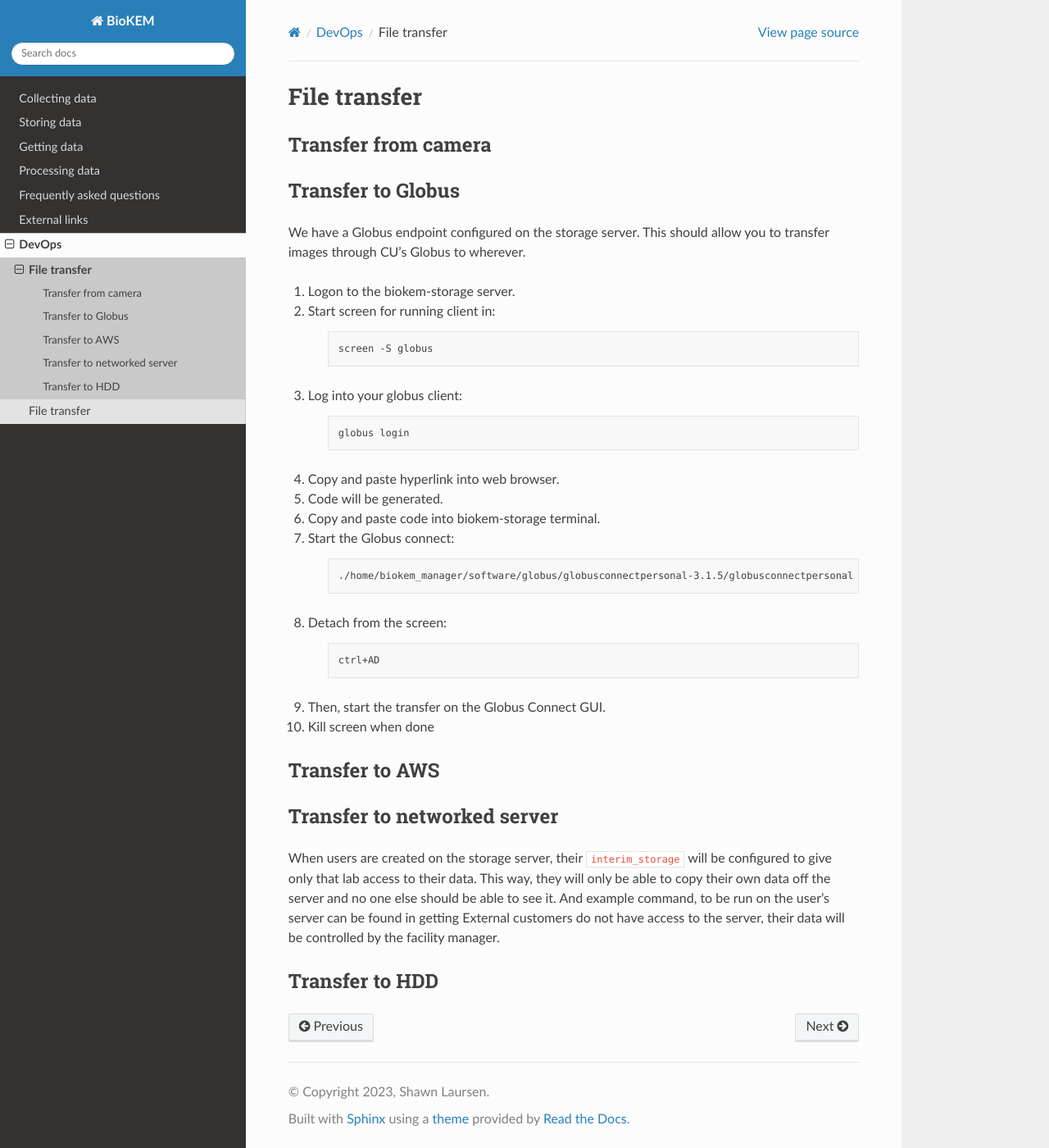
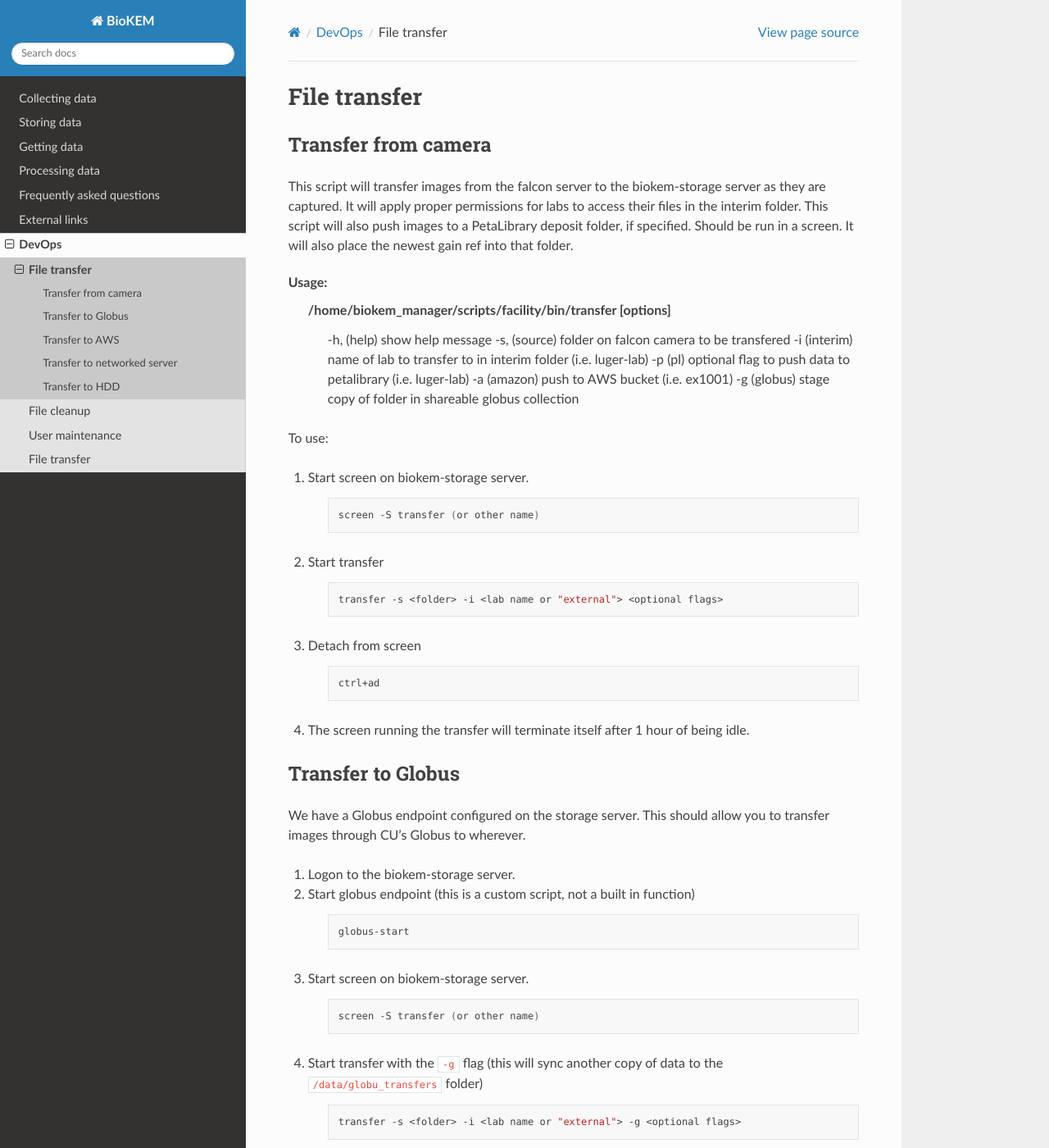
Before and after one commit to CU-BioKEM/user-guide, a Sphinx documentation site: the page built from docs/source/devops/file_transfer.rst, in a window 1280 px wide and 1400 px high. Shown: the whole window at 82% size. Built offline with Sphinx 7.4.7 and the Read the Docs theme 2.0.0, drawn with Linux system fonts in a browser that asks for light colours; pages that are not in the unit, such as notebooks, are missing from menus; some of the changed text lies outside the part shown.

Commit message:
updated globus and friends

```diff
--- a/docs/source/devops/file_transfer.rst
+++ b/docs/source/devops/file_transfer.rst
@@ -3,6 +3,43 @@ File transfer
 
 Transfer from camera
 ~~~~~~~~~~~~~~~~~~~~
+This script will transfer images from the falcon server to
+the biokem-storage server as they are captured. It will apply
+proper permissions for labs to access their files in the
+interim folder. This script will also push images to a PetaLibrary
+deposit folder, if specified. Should be run in a screen. It will
+also place the newest gain ref into that folder.
+
+Usage:
+  /home/biokem_manager/scripts/facility/bin/transfer [options]
+      -h,   (help)    show help message
+      -s,   (source)  folder on falcon camera to be transfered
+      -i    (interim) name of lab to transfer to in interim folder (i.e. luger-lab)
+      -p    (pl)      optional flag to push data to petalibrary (i.e. luger-lab)
+      -a    (amazon)  push to AWS bucket (i.e. ex1001)
+      -g    (globus)  stage copy of folder in shareable globus collection
+
+To use:
+
+#. Start screen on biokem-storage server.
+
+    .. code-block:: bash
+
+      screen -S transfer (or other name)
+
+#. Start transfer
+
+    .. code-block:: bash
+
+      transfer -s <folder> -i <lab name or "external"> <optional flags>
+
+#. Detach from screen
+
+    .. code-block:: bash
+
+      ctrl+ad
+
+#. The screen running the transfer will terminate itself after 1 hour of being idle.
 
 
 Transfer to Globus
@@ -11,39 +48,66 @@ We have a Globus endpoint configured on the storage server. This should allow
 you to transfer images through CU's Globus to wherever.
 
 #. Logon to the biokem-storage server.
-#. Start screen for running client in:
+#. Start globus endpoint (this is a custom script, not a built in function)
 
     .. code-block:: bash
 
-      screen -S globus
+      globus-start
 
-#. Log into your globus client:
+#. Start screen on biokem-storage server.
 
     .. code-block:: bash
 
-      globus login
+      screen -S transfer (or other name)
 
-#. Copy and paste hyperlink into web browser.
-#. Code will be generated.
-#. Copy and paste code into biokem-storage terminal.
-#. Start the Globus connect:
+#. Start transfer with the ``-g`` flag (this will sync another copy of data to the ``/data/globu_transfers`` folder)
 
     .. code-block:: bash
 
-      ./home/biokem_manager/software/globus/globusconnectpersonal-3.1.5/globusconnectpersonal -start &
+      transfer -s <folder> -i <lab name or "external"> -g <optional flags>
 
-#. Detach from the screen:
+#. Detach from screen
 
     .. code-block:: bash
 
-     ctrl+AD
+      ctrl+ad
 
-#. Then, start the transfer on the Globus Connect GUI.
-#. Kill screen when done
+#. Logon to `Globus <https://www.globus.org/>`_
+#. If guest collection is already set up:
+
+  #. Search ``biokem-guest``
+  #. ``Permissions``
+  #. ``Add Permissions``
+  #. Make sure path is ``/`` and add email
+
+#. If guest collection is not already set up:
+
+  #. Search collection for ``biokem-storage``
+  #. Click ``share``
+  #. ``Add Guest Collection``
+  #. Fill out and ``Create Guest Collection``
+  #. ``Add Permissions``
+  #. Put in their email and ``Add Permission``
+
+#. The users will see data as the transfer script deposits it.
+#. Once the user has gotten their data:
+
+  #. Revoke access to the endpoint using the ``Permissions`` page
+  #. End the globus enpoint
+
+      .. code-block:: bash
+
+        globus-stop
 
 
 Transfer to AWS
 ~~~~~~~~~~~~~~~
+AWS credentials are stored at ``/home/biokem_manager/scripts/facility/bin/s3_configs``.
+A new one needs to be configured for every new users. AWS transfers are handled by the ``transfer`` script:
+
+    .. code-block:: bash
+
+      transfer -s <folder> -i external -a <ex1001 or other>
 
 Transfer to networked server
 ~~~~~~~~~~~~~~~~~~~~~~~~~~~~
```
Also changed, not shown: docs/source/devops/file_cleanup.rst (added, +19 -0 lines), docs/source/devops/user_mainenance.rst (deleted, +0 -17 lines), docs/source/devops/user_maintenance.rst (added, +20 -0 lines).
